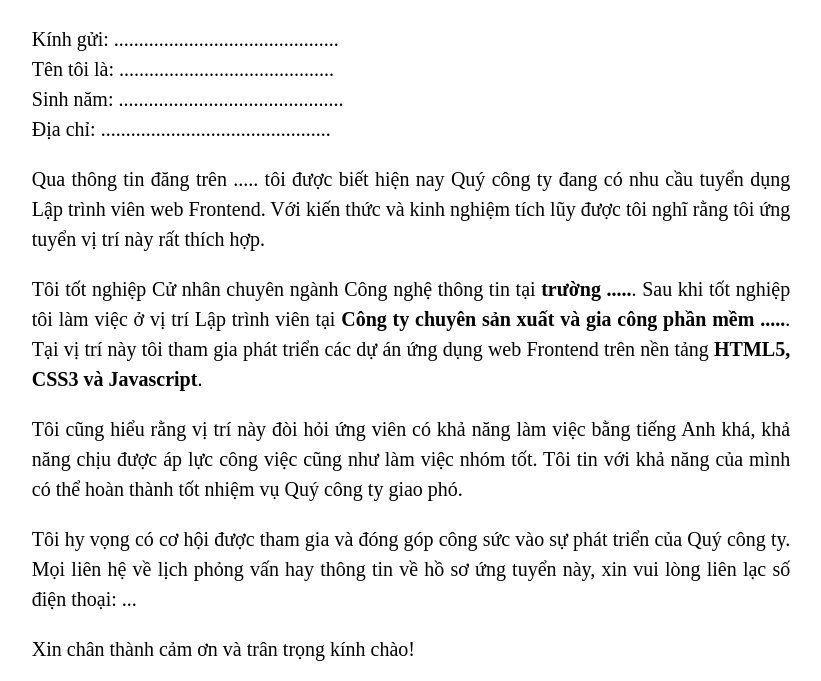
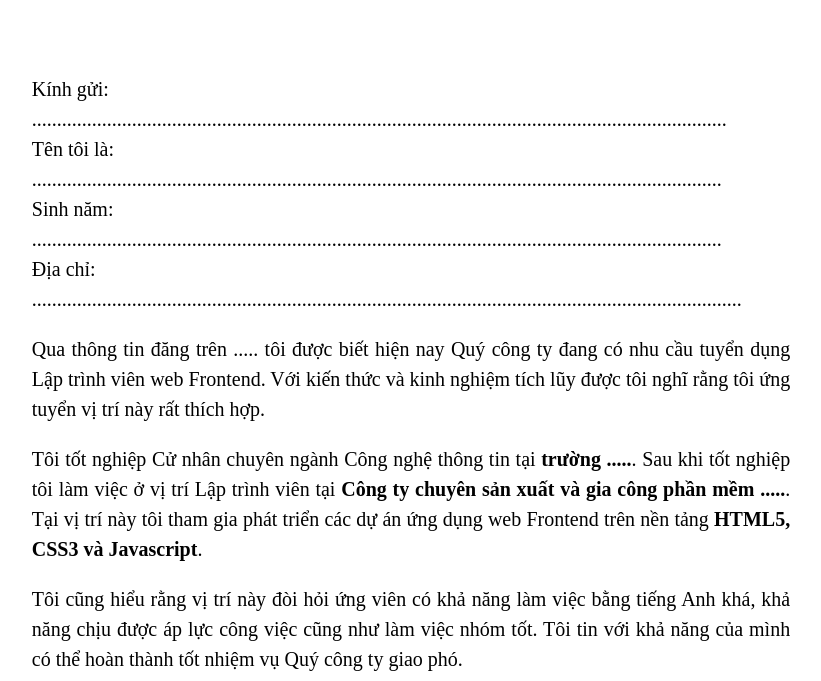
Before and after one commit to HuyHoanggg/HuyHoanggg.github.io, a plain HTML site: page Source-code-day3/donxinviec.html in a window 1280 px wide. Shown: the part 268-949 px from the top of the page, without its empty margins (229-1050 px from the left). Drawn offline with Linux system fonts and the light colour scheme.

Commit message:
thuc hanh tren lop

```diff
--- a/Source-code-day3/donxinviec.css
+++ b/Source-code-day3/donxinviec.css
@@ -22,6 +22,10 @@ body{
     text-transform: uppercase;
 }
 
+.info{
+    padding-top: 30px;
+}
+
 .content{
     text-align: justify;
 }
--- a/Source-code-day3/donxinviec.html
+++ b/Source-code-day3/donxinviec.html
@@ -1,16 +1,18 @@
 <!DOCTYPE html>
 <html lang="en">
+
 <head>
     <meta charset="UTF-8">
     <meta name="viewport" content="width=device-width, initial-scale=1.0">
     <title>Document</title>
     <link rel="stylesheet" href="donxinviec.css">
 </head>
+
 <body>
     <div id="container">
         <div class="top-form">
             <p class="top">
-                Cộng Hoà Xã Hội Chủ Nghĩa Việt Nam<br/>
+                Cộng Hoà Xã Hội Chủ Nghĩa Việt Nam<br />
                 Độc lập - Tự do - Hạnh phúc
             </p>
 
@@ -18,30 +20,46 @@
 
             <h1>ĐƠN ỨNG TUYỂN</h1>
         </div>
-        <p>
-            Kính gửi: .............................................<br/>
-            Tên tôi là: ...........................................<br/>
-            Sinh năm: .............................................<br/>
-            Địa chỉ: ..............................................<br/>
-        </p>
+        <div class="info">
+            <p>
+                Kính gửi:
+                ...........................................................................................................................................<br />
+                Tên tôi là:
+                ..........................................................................................................................................<br />
+                Sinh năm:
+                ..........................................................................................................................................<br />
+                Địa chỉ:
+                ..............................................................................................................................................<br />
+            </p>
+        </div>
         <div class="content">
-            <p>Qua thông tin đăng trên ..... tôi được biết hiện nay Quý công ty đang có nhu cầu tuyển dụng Lập trình viên web Frontend. Với kiến thức và kinh nghiệm tích lũy được tôi nghĩ rằng tôi ứng tuyển vị trí này rất thích hợp.</p>
+            <p>Qua thông tin đăng trên ..... tôi được biết hiện nay Quý công ty đang có nhu cầu tuyển dụng Lập trình
+                viên web Frontend. Với kiến thức và kinh nghiệm tích lũy được tôi nghĩ rằng tôi ứng tuyển vị trí này rất
+                thích hợp.</p>
 
-            <p>Tôi tốt nghiệp Cử nhân chuyên ngành Công nghệ thông tin tại <b>trường .....</b>. Sau khi tốt nghiệp tôi làm việc ở vị trí Lập trình viên tại <b>Công ty chuyên sản xuất và gia công phần mềm .....</b>. Tại vị trí này tôi tham gia phát triển các dự án ứng dụng web Frontend trên nền tảng <b>HTML5, CSS3 và Javascript</b>.</p>
+            <p>Tôi tốt nghiệp Cử nhân chuyên ngành Công nghệ thông tin tại <b>trường .....</b>. Sau khi tốt nghiệp tôi
+                làm việc ở vị trí Lập trình viên tại <b>Công ty chuyên sản xuất và gia công phần mềm .....</b>. Tại vị
+                trí này tôi tham gia phát triển các dự án ứng dụng web Frontend trên nền tảng <b>HTML5, CSS3 và
+                    Javascript</b>.</p>
 
-            <p>Tôi cũng hiểu rằng vị trí này đòi hỏi ứng viên có khả năng làm việc bằng tiếng Anh khá, khả năng chịu được áp lực công việc cũng như làm việc nhóm tốt. Tôi tin với khả năng của mình có thể hoàn thành tốt nhiệm vụ Quý công ty giao phó.</p>
+            <p>Tôi cũng hiểu rằng vị trí này đòi hỏi ứng viên có khả năng làm việc bằng tiếng Anh khá, khả năng chịu
+                được áp lực công việc cũng như làm việc nhóm tốt. Tôi tin với khả năng của mình có thể hoàn thành tốt
+                nhiệm vụ Quý công ty giao phó.</p>
 
-            <p>Tôi hy vọng có cơ hội được tham gia và đóng góp công sức vào sự phát triển của Quý công ty. Mọi liên hệ về lịch phỏng vấn hay thông tin về hồ sơ ứng tuyển này, xin vui lòng liên lạc số điện thoại: ...</p>
+            <p>Tôi hy vọng có cơ hội được tham gia và đóng góp công sức vào sự phát triển của Quý công ty. Mọi liên hệ
+                về lịch phỏng vấn hay thông tin về hồ sơ ứng tuyển này, xin vui lòng liên lạc số điện thoại:
+                ....................</p>
 
             <p>Xin chân thành cảm ơn và trân trọng kính chào!</p>
         </div>
         <div class="end-form">
             <p>Hà Nội, ngày ... tháng ... năm 20...</p>
             <p>
-                Người làm đơn<br/>
+                Người làm đơn<br />
             <p class="sign">.............</p>
             </p>
         </div>
     </div>
 </body>
+
 </html>
```
